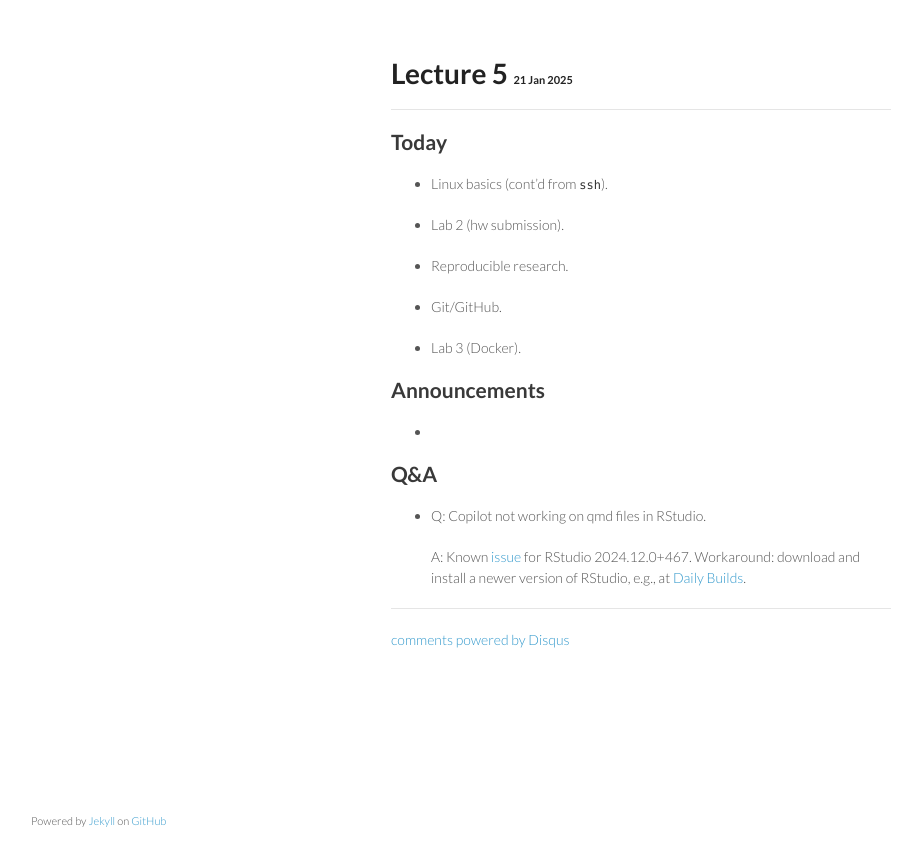
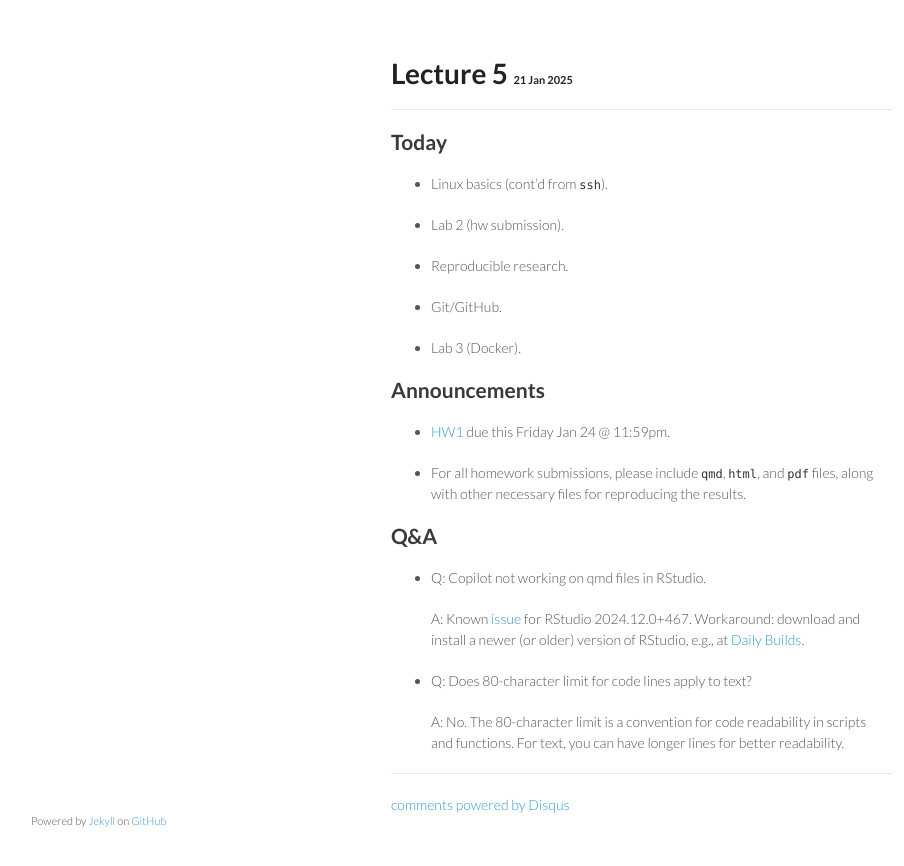
Before and after one commit to ucla-biostat-203b/2025winter, a Jekyll site: the page built from _posts/2025-01-21-lec1.md, in a window 1280 px wide. Shown: the top 866 px of the page, without its empty margins (179-1083 px from the left). Built offline with Jekyll 4.4.1, drawn with Linux system fonts in a browser that asks for light colours; comment, search, counter and statistics services are not loaded.

Commit message:
add pdf to submission

```diff
--- a/_posts/2025-01-21-lec1.md
+++ b/_posts/2025-01-21-lec1.md
@@ -18,10 +18,16 @@ category: biostat203bwinter2025lec1
 
 ## Announcements
 
-*
+* [HW1](https://ucla-biostat-203b.github.io/2025winter/hw/hw1/hw1.html) due this Friday Jan 24 @ 11:59pm.
+
+* For all homework submissions, please include `qmd`, `html`, and `pdf` files, along with other necessary files for reproducing the results.
 
 ## Q&A
 
 * Q: Copilot not working on qmd files in RStudio.
 
-    A: Known [issue](https://github.com/rstudio/rstudio/issues/15539) for RStudio 2024.12.0+467. Workaround: download and install a newer version of RStudio, e.g., at [Daily Builds](https://dailies.rstudio.com/rstudio/kousa-dogwood/).
+    A: Known [issue](https://github.com/rstudio/rstudio/issues/15539) for RStudio 2024.12.0+467. Workaround: download and install a newer (or older) version of RStudio, e.g., at [Daily Builds](https://dailies.rstudio.com/rstudio/kousa-dogwood/).
+
+* Q: Does 80-character limit for code lines apply to text?
+
+    A: No. The 80-character limit is a convention for code readability in scripts and functions. For text, you can have longer lines for better readability.
```
Also changed, not shown: hw/hw1/grade_hw1.md (+1 -1 lines).
